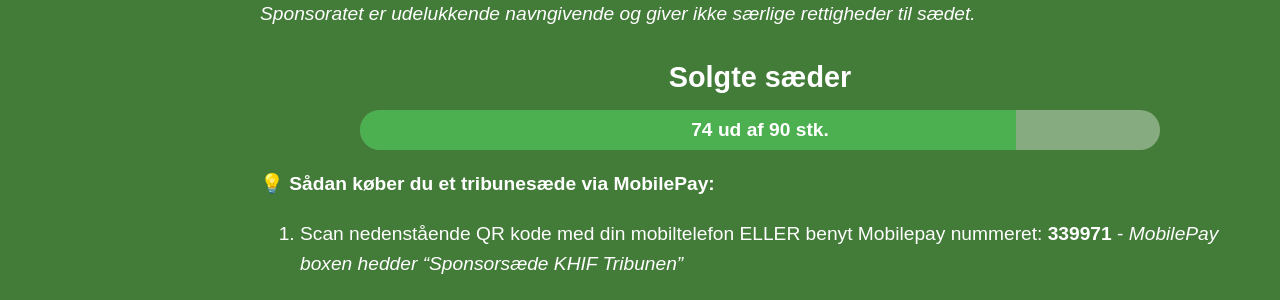
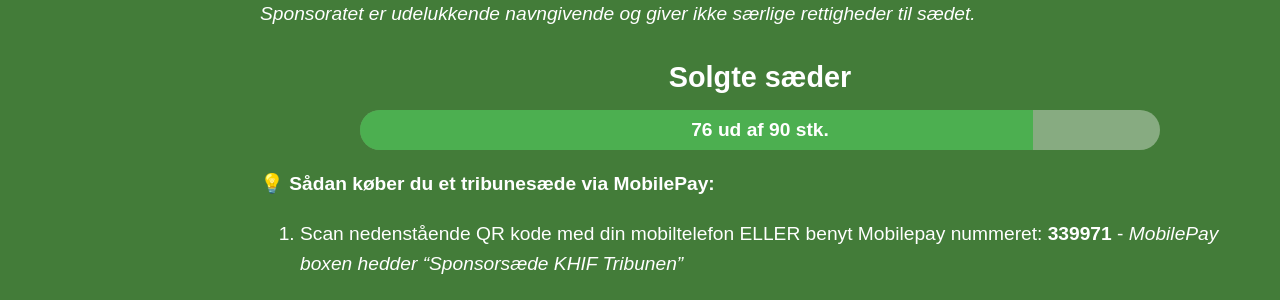
Before and after one commit to msj33/khif-tribune, a Jekyll site: the page built from seats.md, in a window 1280 px wide and 900 px high. Shown: the part 418-718 px from the top of the window. Built offline with Jekyll 4.4.1, drawn with Linux system fonts in a browser that asks for light colours.

Commit message:
Update donation amounts in donationer.yml

```diff
--- a/_data/donationer.yml
+++ b/_data/donationer.yml
@@ -1,6 +1,6 @@
-belob: 594000
+belob: 595000
 total: 620000
-seatbelob: 74
+seatbelob: 76
 seattotal: 90
 sponsorbelob: 6
 sponsortotal: 11
```
